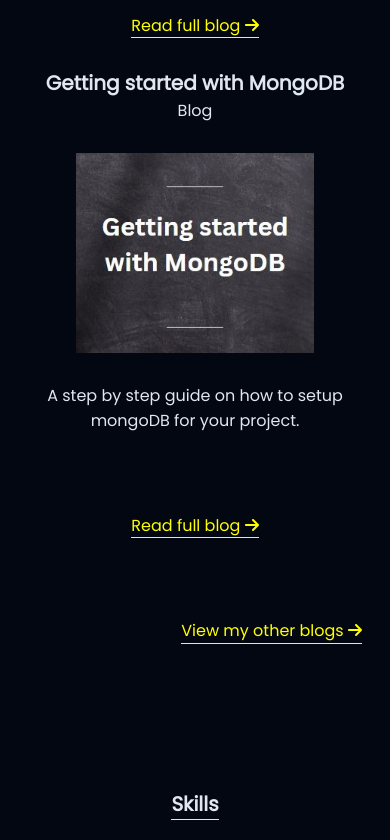
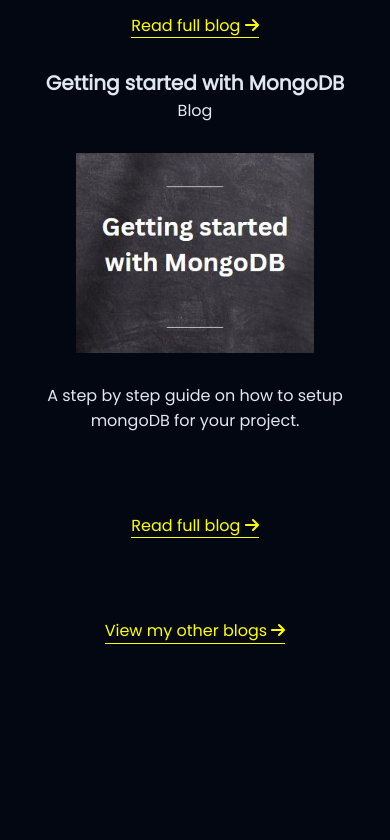
Before and after one commit to rajdeepX/portfolio, a React (Vite) app: page / in a window 390 px wide. Shown: the part 2153-2993 px from the top of the page. Built offline with nearby package versions, Linux system fonts and the light colour scheme.

Commit message:
Added CV Responsive css edit

```diff
--- a/src/component/Featured.css
+++ b/src/component/Featured.css
@@ -48,6 +48,9 @@
   color: yellow;
   border-bottom: 1px solid yellow;
 }
+.other-blogs a {
+  color: yellow;
+}
 
 @media screen and (max-width: 768px) {
   .featured-container header {
@@ -65,4 +68,16 @@
     width: 100%;
     margin-bottom: 30px;
   }
+  .featured-container {
+    display: flex;
+    flex-direction: column;
+    justify-content: center;
+  }
+  .other-blogs {
+    width: fit-content;
+    margin: 0 auto;
+  }
+  .other-blogs a {
+    color: yellow;
+  }
 }
--- a/src/component/Featured.jsx
+++ b/src/component/Featured.jsx
@@ -51,9 +51,11 @@
           </Link>
         </div>
       </div>
-      <Link to={"/mini-blog"} className="other-blogs">
-        View my other blogs <FontAwesomeIcon icon={faArrowRight} />
-      </Link>
+      <div className="other-blogs">
+        <Link to={"/mini-blog"}>
+          View my other blogs <FontAwesomeIcon icon={faArrowRight} />
+        </Link>
+      </div>
     </div>
   );
 };
--- a/src/pages/HomePage.jsx
+++ b/src/pages/HomePage.jsx
@@ -85,7 +85,11 @@
               But whenever <span>I am not in front of my pc screen</span>, I am
               probably <span>cooking, reading books, or cycling</span>.
             </p>
-            <a href="#" className="resume-link">
+            <a
+              href="https://drive.google.com/file/d/1GoTehqDfpQFvXWCL38Vgg1wPJ2EpbR5t/view?usp=sharing"
+              className="resume-link"
+              target="blank"
+            >
               Check out my CV
             </a>
           </div>
```
